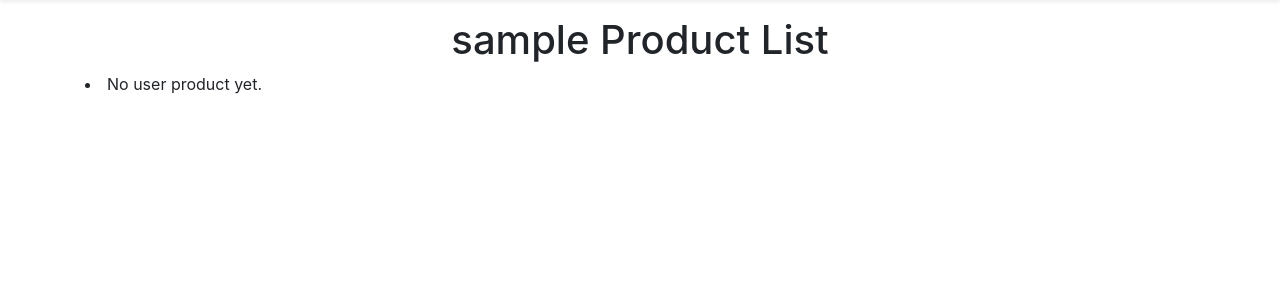
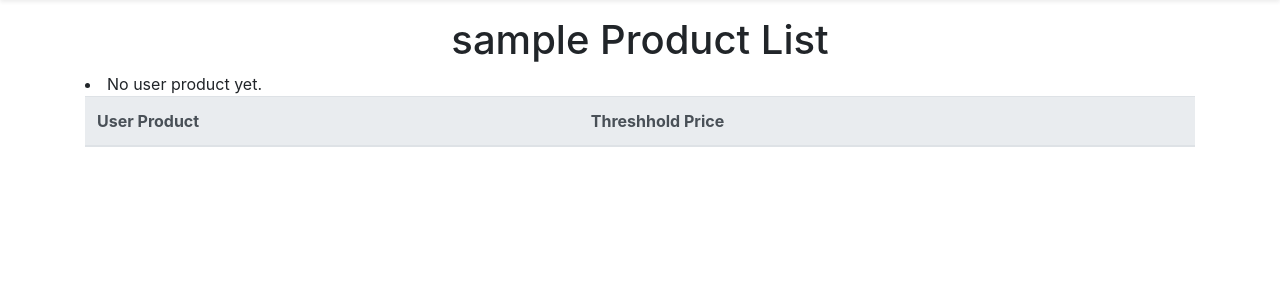
Before and after one commit to ericziethen/oz-price-checker, a Django app: page /userproduct/ in a window 1280 px wide. Shown: the part 97-397 px from the top of the page. Run offline with Django 3.2, Linux system fonts and the light colour scheme; the visitor is signed in with stand-in values (Sample User, id 1); lists and menus that the app fills with data are empty; some libraries are stand-ins or nearby versions.

Commit message:
Added update for user product

```diff
--- a/ozpricechecker/pricefinderapp/urls.py
+++ b/ozpricechecker/pricefinderapp/urls.py
@@ -8,4 +8,7 @@ from . import views
 urlpatterns = [
     path('', RedirectView.as_view(pattern_name='userproduct_list', permanent=False), name='home'),
     path('userproduct/', views.UserProductListView.as_view(), name='userproduct_list'),
+    path('adduserproduct/', views.UserProductCreateView.as_view(), name='userproduct_add'),
+    path('update/<int:pk>', views.UserProductUpdateView.as_view(), name='userproduct_update'),
+    path('delete/<int:pk>', views.UserProducttDeleteView.as_view(), name='userproduct_delete'),
 ]
--- a/ozpricechecker/pricefinderapp/views.py
+++ b/ozpricechecker/pricefinderapp/views.py
@@ -2,6 +2,8 @@
 
 from django.contrib.auth.mixins import LoginRequiredMixin
 from django.views.generic.list import ListView
+from django.views.generic.edit import CreateView, UpdateView, DeleteView
+from django.urls import reverse_lazy
 from pricefinderapp.models import UserProduct
 
 
@@ -15,3 +17,25 @@ class UserProductListView(LoginRequiredMixin, ListView):  # pylint: disable=too-
     def get_queryset(self):
         """Only for current user."""
         return UserProduct.objects.filter(user=self.request.user)
+
+
+class UserProductCreateView(LoginRequiredMixin, CreateView):
+    model = UserProduct
+    template_name = 'pricefinderapp/userproduct_add.html'
+    fields = ('product', 'threshhold', )
+    success_url = reverse_lazy('userproduct_list')
+
+
+class UserProductUpdateView(LoginRequiredMixin, UpdateView):
+    model = UserProduct
+    template_name = 'pricefinderapp/userproduct_update.html'
+    fields = ('threshhold', )
+    context_object_name = 'UserProduct'
+    success_url = reverse_lazy('userproduct_list')
+
+    # def get_success_url(self):
+    #     return reverse_lazy('userproduct_list', kwargs={'pk': self.object.id})
+
+
+class UserProducttDeleteView(DeleteView):
+    model = UserProduct
--- a/ozpricechecker/templates/pricefinderapp/userproduct_list.html
+++ b/ozpricechecker/templates/pricefinderapp/userproduct_list.html
@@ -3,13 +3,37 @@
 {% block content %}
     <h1  align="center">{{ user.get_username }} Product List</h1>
 
-    {% for user_product in userproduct_list %}
+    <!-- {% for user_product in userproduct_list %}
     <ul>
         <li><strong>User Product:</strong> {{ user_product.product }}</li>
         <li><strong>Product price threshhold:</strong> {{ user_product.threshhold }}</li>
     </ul>
     {% empty %}
         <li>No user product yet.</li>
-    {% endfor %}
+    {% endfor %}  -->
+
+    <table class="table">
+        <tr>
+            <thead class="thead-light">
+                <tr>
+                    <th scope="col">User Product</th>
+                    <th scope="col">Threshhold Price</th>
+                </tr>
+            </thead>
+            <tbody>
+                {% for user_product in userproduct_list %}
+                <tr>
+                    <td>{{user_product.product}}</td>
+                    <td>{{user_product.threshhold}}</td>
+                    <td>
+                        <a  href="{% url "userproduct_update"  user_product.id  %}">edit</a>
+                        <a  href="{% url "userproduct_delete"  user_product.id  %}">delete</a>
+                    </td>
+                </tr>
+                {% empty %}
+                    <li>No user product yet.</li>
+                {% endfor %}
+            </tbody>
+    </table>
 
 {% endblock %}
```
Also changed, not shown: ozpricechecker/templates/pricefinderapp/userproduct_update.html (added, +16 -0 lines).
